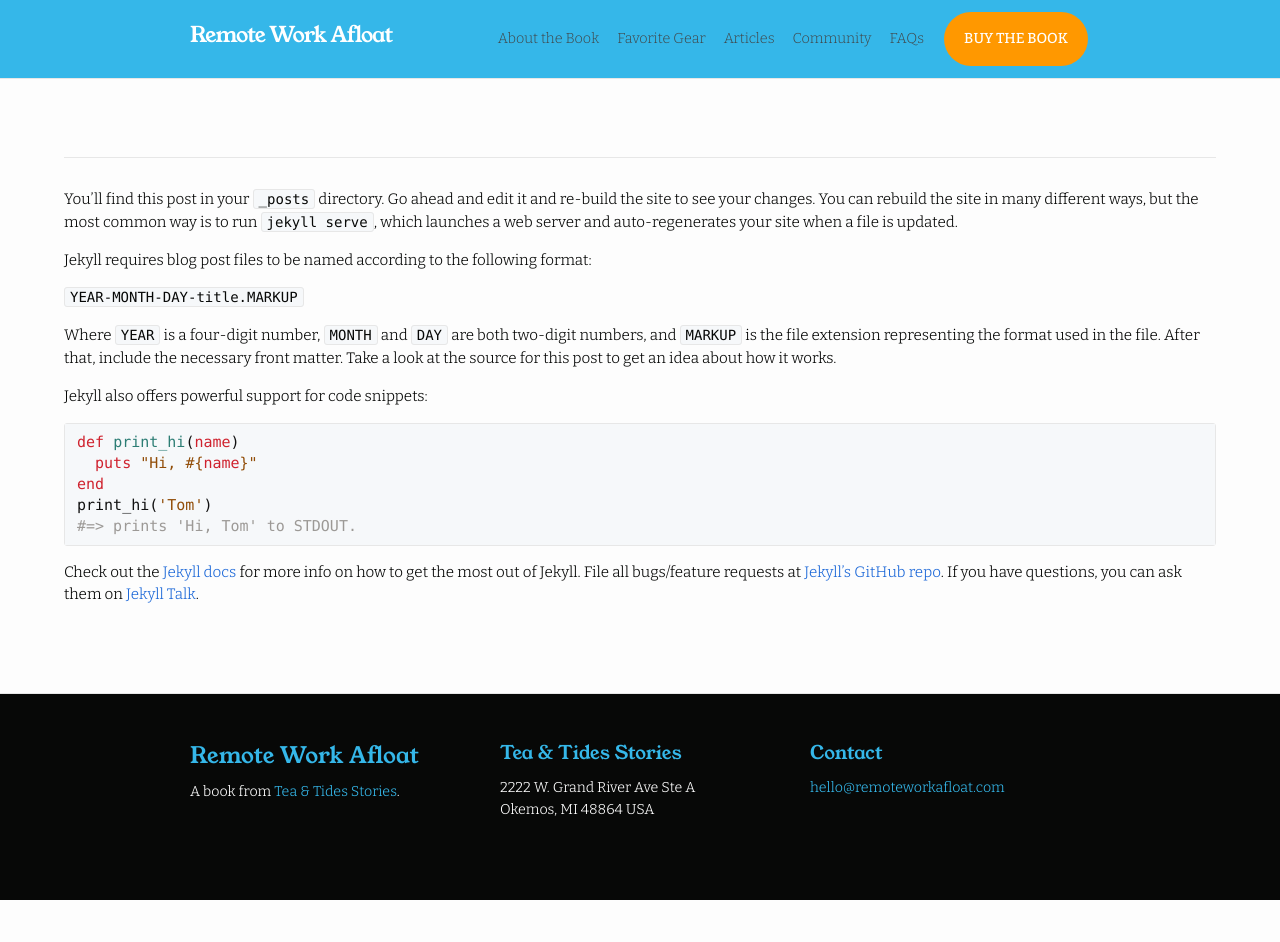
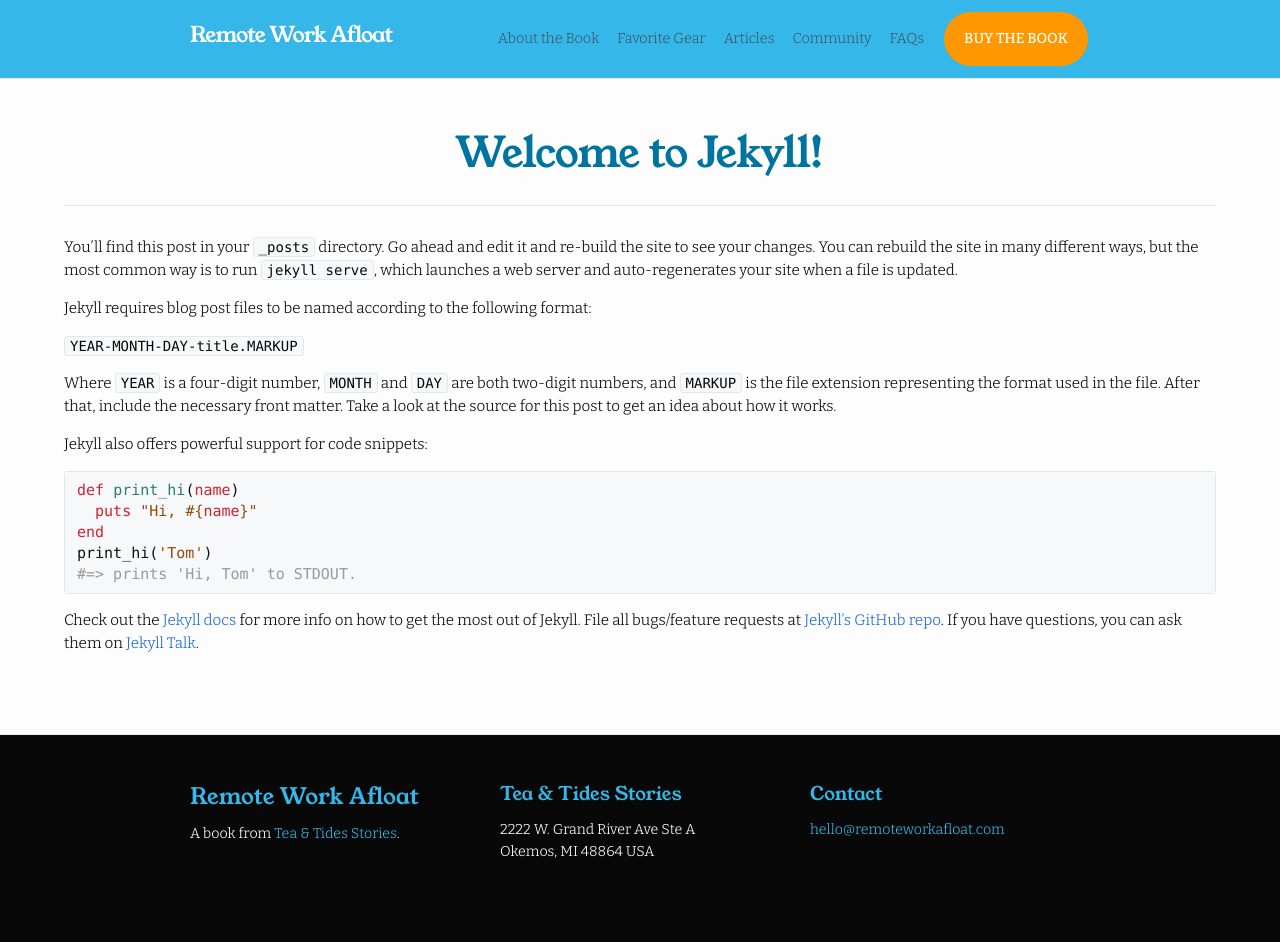
Before and after one commit to amajor/website-remote-work-afloat, a Jekyll site: the page built from _posts/2026-02-14-welcome-to-jekyll.markdown, in a window 1280 px wide. Built offline with Jekyll 4.4.1, drawn with Linux system fonts in a browser that asks for light colours; nearby versions of some CDN libraries; before the commit the page ends 900 px from its top, so only the background shows below that.

Commit message:
Set post title as backup title

```diff
--- a/_layouts/post.html
+++ b/_layouts/post.html
@@ -4,7 +4,13 @@ layout: base
 <article class="post">
 
   <header class="post-header">
-    <h1 class="post-title">{{ page.article_title | escape }}</h1>
+    <h1 class="post-title">
+      {% if page.article_title %}
+        {{ page.article_title | escape }}
+      {% else %}
+        {{ page.title | escape }}
+      {% endif %}
+    </h1>
   </header>
 
   <div class="post-content">
```
